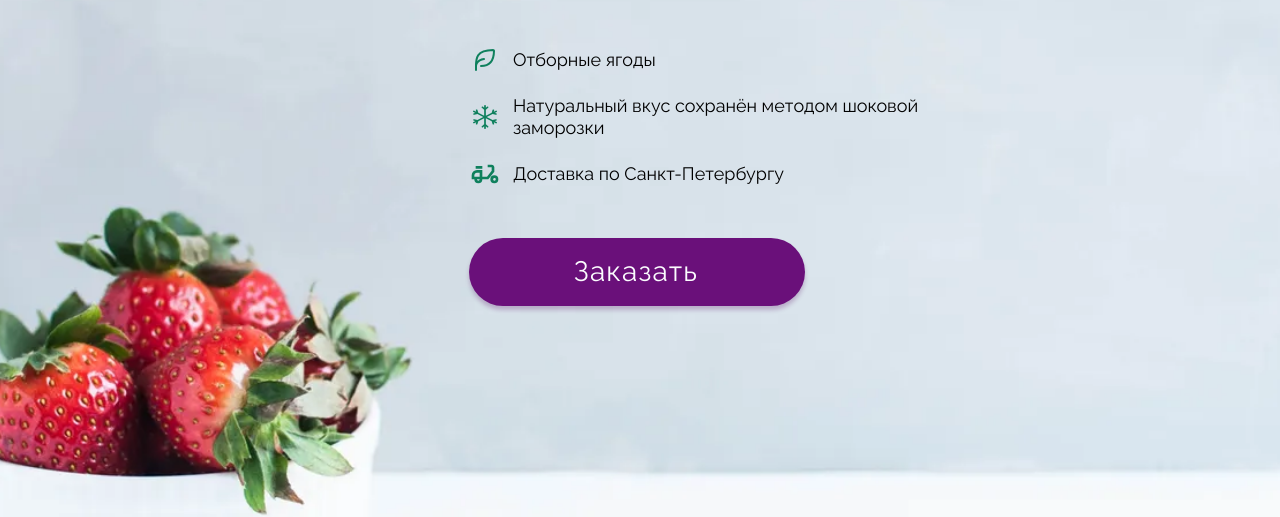
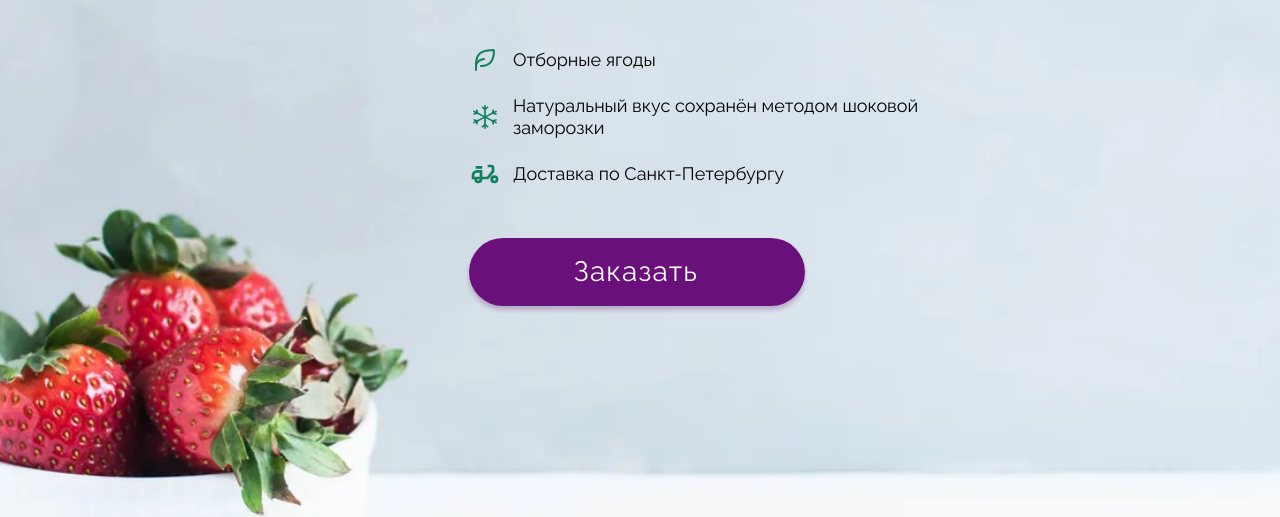
Before and after one commit to thomasweaverson/berry, a website: page source/index.html in a window 1280 px wide. Shown: the part 302-819 px from the top of the page. Drawn offline with nearby package versions, Linux system fonts and the light colour scheme; files that its build step writes are made by us from their sources.

Commit message:
3.6 Подготовка проекта к сдаче. Polishing

```diff
--- a/source/styles/blocks/_hero.scss
+++ b/source/styles/blocks/_hero.scss
@@ -49,13 +49,14 @@
         url("../../images/hero-background-large@2x.jpg") 2x type("image/jpeg")
       );
     background-repeat: no-repeat;
-    background-position: top -4px left -310px;
+    background-position: top left -310px;
     background-size: cover;
+    min-height: 920px;
   }
 
   @media (min-width: $breakpoint-large) {
-    background-position: top -4px right 0;
-    min-height: 800px;
+    background-position: top right 0;
+    min-height: 796px;
   }
 
   @media (min-width: 1580px) {
```
